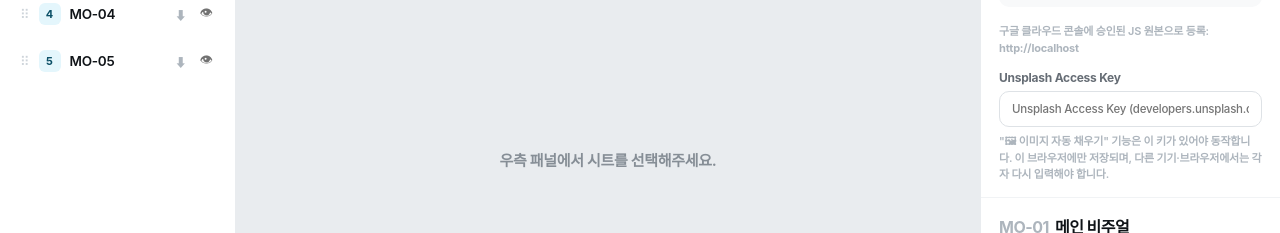
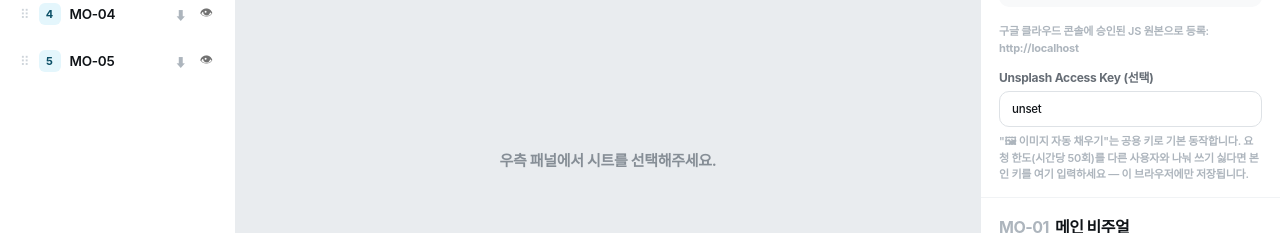
Before and after one commit to ssoyaa1/promotion-design-studio, a React (Vite) app in the folder app/: page / in a window 1280 px wide. Shown: the part 271-504 px from the top of the page. Built offline with nearby package versions, Linux system fonts and the light colour scheme; no server answers; a web font is replaced by a local one.

Commit message:
Support a shared default Unsplash Access Key via env var
VITE_UNSPLASH_ACCESS_KEY (like VITE_GOOGLE_CLIENT_ID) is baked in at
build time as the default. The advanced-settings field now only
overrides it for a user who wants their own key/quota.

```diff
--- a/app/src/components/SettingsPanel.tsx
+++ b/app/src/components/SettingsPanel.tsx
@@ -226,10 +226,10 @@ export function SettingsPanel({
               구글 클라우드 콘솔에 승인된 JS 원본으로 등록: <b>{location.origin}</b>
             </div>
 
-            {/* Unsplash Access Key — "이미지 자동 채우기"가 동작하려면 필요.
-                브라우저(도메인)별로 로컬에 저장된다. */}
+            {/* Unsplash Access Key — 공용 기본 키가 빌드에 심어져 있어 평소엔 비워둬도 된다.
+                여기 입력하면 이 브라우저에서만 그 값으로 덮어써서 쓴다(개인 한도로 쓰고 싶을 때). */}
             <div>
-              <span style={fieldLabel}>Unsplash Access Key</span>
+              <span style={fieldLabel}>Unsplash Access Key (선택)</span>
               <input
                 value={state.unsplashKey}
                 onChange={(e) => patch({ unsplashKey: e.target.value })}
@@ -237,8 +237,8 @@ export function SettingsPanel({
                 style={{ ...inputStyle, height: 36, marginTop: 5, fontSize: 11.5, fontWeight: 500 }}
               />
               <div style={hintStyle}>
-                "🖼 이미지 자동 채우기" 기능은 이 키가 있어야 동작합니다. 이 브라우저에만 저장되며,
-                다른 기기·브라우저에서는 각자 다시 입력해야 합니다.
+                "🖼 이미지 자동 채우기"는 공용 키로 기본 동작합니다. 요청 한도(시간당 50회)를
+                다른 사용자와 나눠 쓰기 싫다면 본인 키를 여기 입력하세요 — 이 브라우저에만 저장됩니다.
               </div>
             </div>
 
--- a/app/src/state/useStudio.ts
+++ b/app/src/state/useStudio.ts
@@ -28,6 +28,9 @@ function lsSet(key: string, value: string): void {
   }
 }
 
+// 공용 기본 Unsplash 키(빌드 시 심어짐). 사용자가 우측 패널에 직접 입력하면 그 값이 우선한다.
+const ENV_UNSPLASH_KEY = (import.meta.env.VITE_UNSPLASH_ACCESS_KEY as string | undefined) || ''
+
 const initialState: StudioState = {
   promoType: 'live',
   device: 'mobile',
@@ -52,7 +55,7 @@ const initialState: StudioState = {
   pickerOpen: false,
   pickerCat: '전체',
   pickerUrl: '',
-  unsplashKey: lsGet(LS.unsplashKey),
+  unsplashKey: lsGet(LS.unsplashKey) || ENV_UNSPLASH_KEY,
   searchQuery: '',
   searchResults: [],
   searching: false,
```
Also changed, not shown: 1 other file (tests, documents, lock files or other folders).
